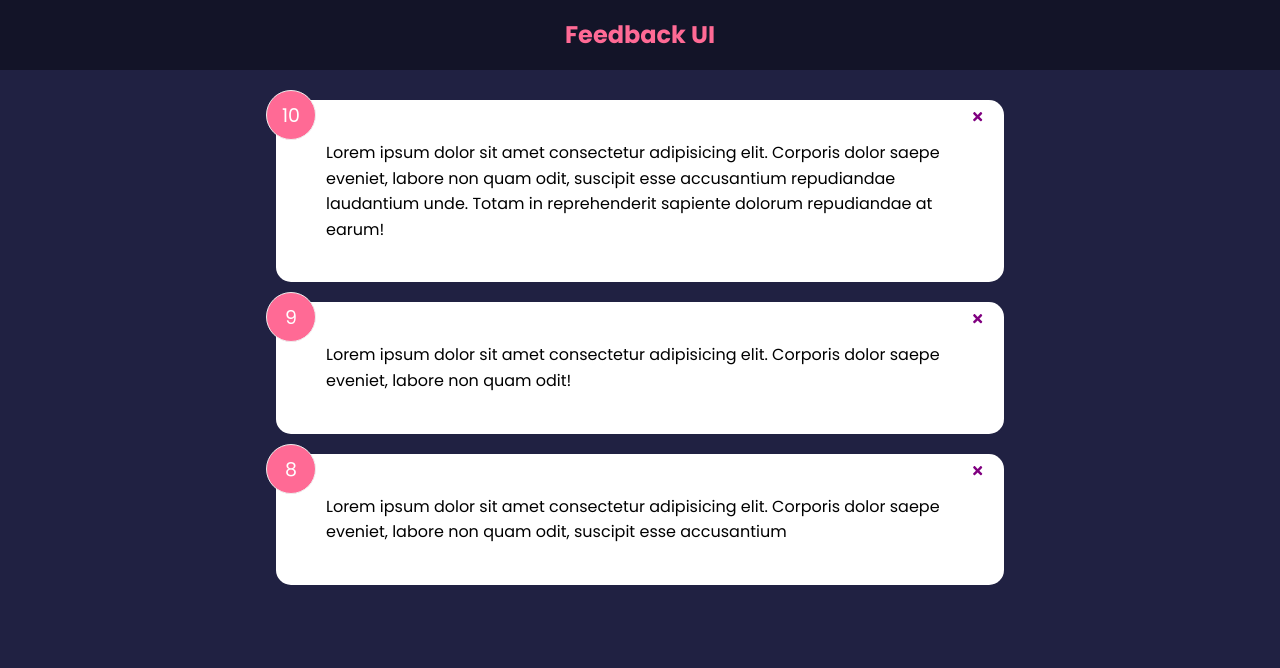
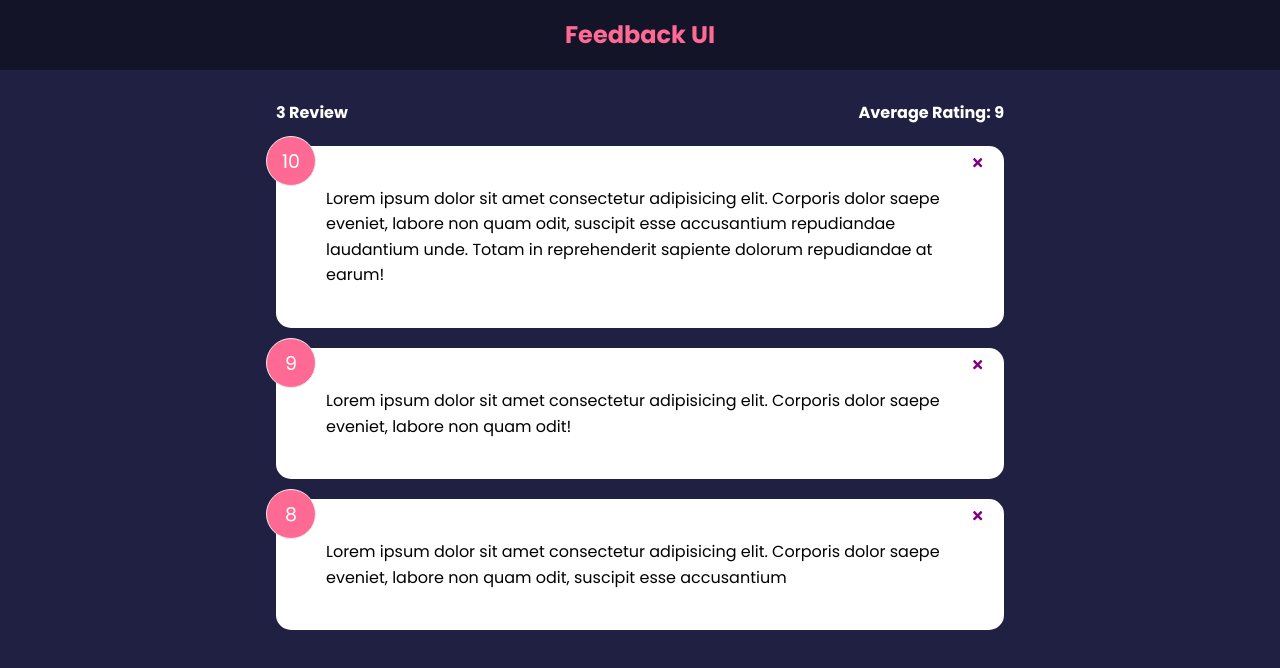
Before and after one commit to obaidurx/feebBack-app, a React (Create React App) app: page / in a window 1280 px wide. Shown: the top 668 px of the page. Built offline with nearby package versions, Linux system fonts and the light colour scheme; the HTML template or start-up script is replaced by a standard one.

Commit message:
added feedback stats

```diff
--- a/src/App.js
+++ b/src/App.js
@@ -3,6 +3,7 @@
 import FeedbackList from "./components/FeedbackList";
 import Header from "./components/Header";
 import FeedbackData from "./data/FeedbackData";
+import FeedbackStats from "./components/FeedbackStats";
 
 function App() {
   const [feedback, setFeedback] = useState(FeedbackData);
@@ -16,6 +17,7 @@
     <>
       <Header />
       <div className="container">
+        <FeedbackStats feedback={feedback} />
         <FeedbackList feedback={feedback} handleDelete={deleteFeedback} />
       </div>
     </>
--- /dev/null
+++ b/src/components/FeedbackStats.jsx
@@ -0,0 +1,22 @@
+import React from 'react';
+import PropTypes from 'prop-types';
+
+const FeedbackStats = ({feedback}) => {
+    // Calculate rating avg
+    let average= feedback.reduce((acc,cur)=>{
+        return acc+cur.rating / feedback.length
+    },0)
+    average=average.toFixed(1).replace(/[.,]0$/, '')
+    console.log(average);
+    return (
+        <div className='feedback-stats'>
+            <h4>{feedback.length} Review</h4>
+            <h4>Average Rating: {isNaN(average)? 0: average}</h4>
+        </div>
+    );
+};
+
+FeedbackStats.propTypes={
+    feedback: PropTypes.array.isRequired,
+}
+export default FeedbackStats;
```
